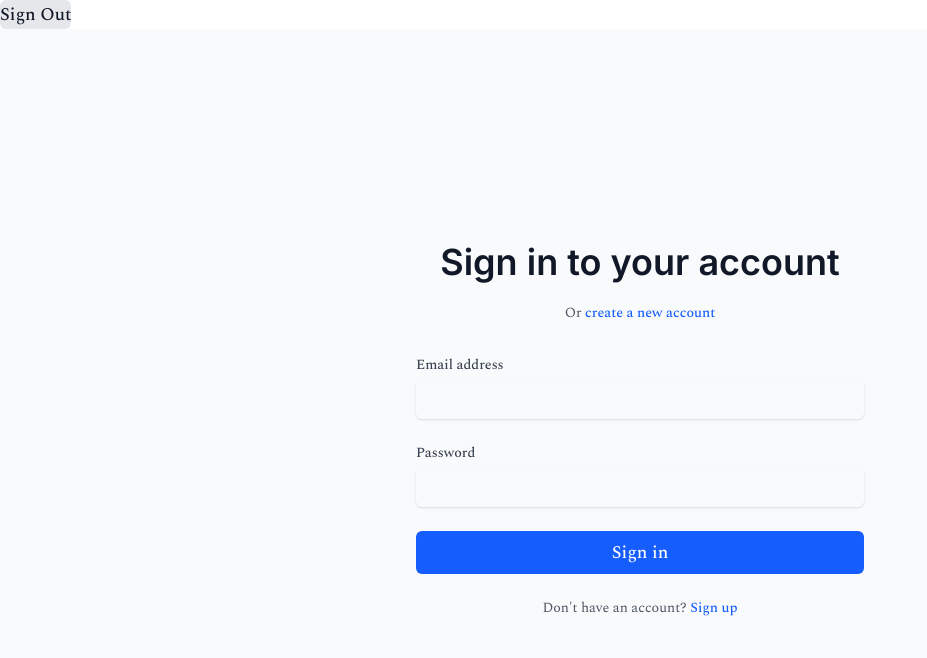
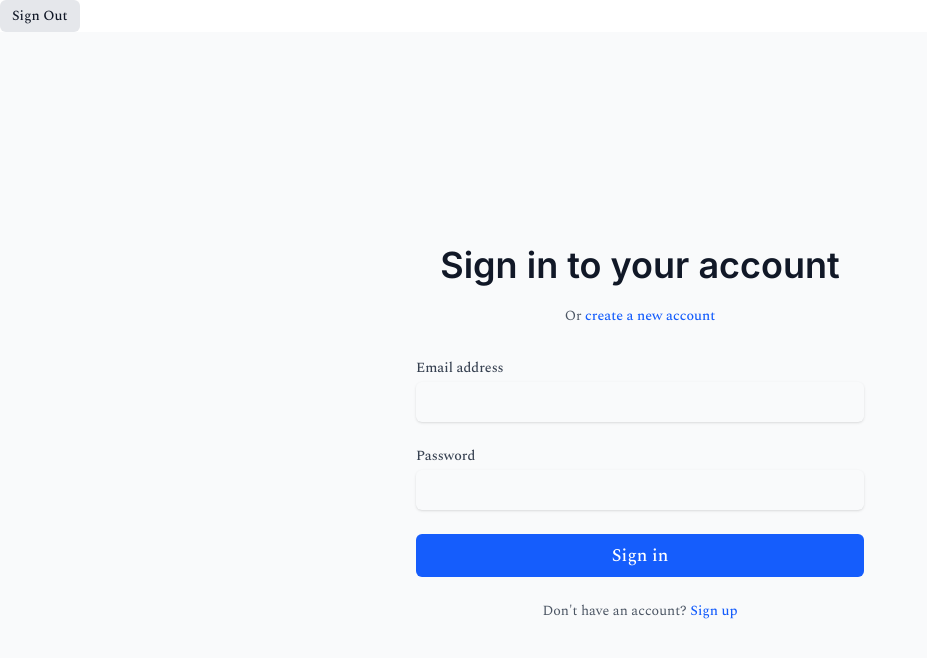
Before and after one commit to ccarella/currents, a Next.js app: page /auth/sign-in in a window 1280 px wide. Shown: the top 658 px of the page, without its empty margins (0-927 px from the left). Built offline with nearby package versions, Linux system fonts and the light colour scheme; no server answers.

Commit message:
fix: correct Button size prop from 'small' to 'sm'

```diff
--- a/src/components/auth/SignOutButton.tsx
+++ b/src/components/auth/SignOutButton.tsx
@@ -36,7 +36,7 @@ export default function SignOutButton() {
       onClick={handleSignOut}
       disabled={isLoading}
       variant="secondary"
-      size="small"
+      size="sm"
     >
       {isLoading ? 'Signing out...' : 'Sign Out'}
     </Button>
```
